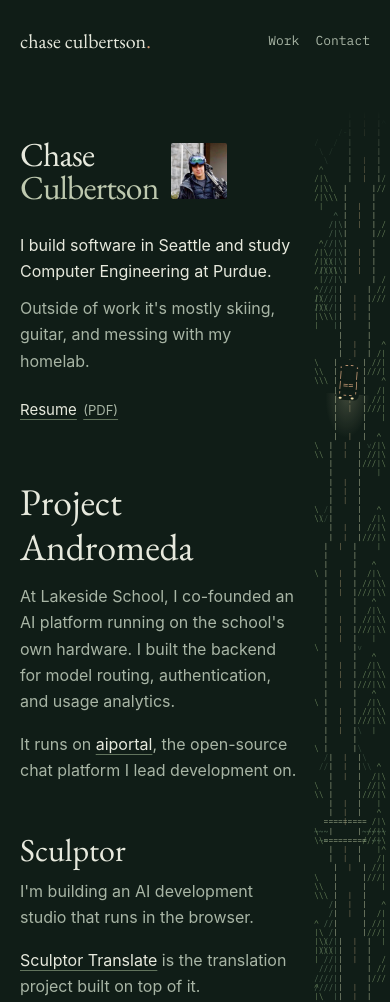
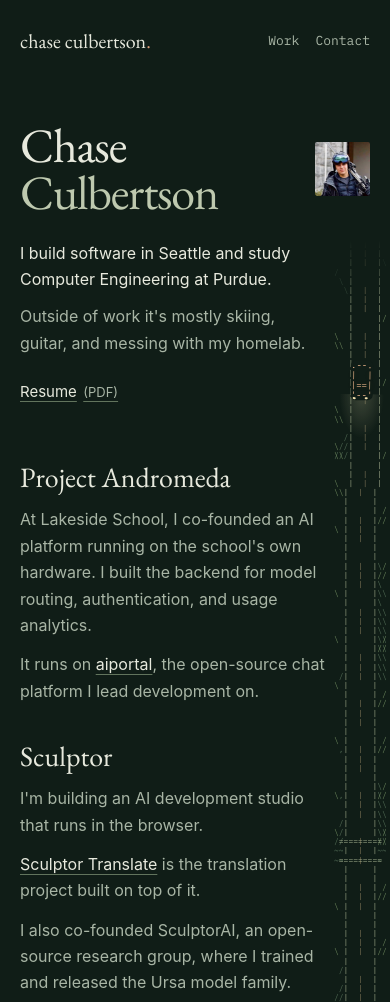
Before and after one commit to ExplodingCB/Orange, a plain HTML site: page index.html in a window 390 px wide. Shown: the top 1002 px of the page. Drawn offline with nearby package versions, Linux system fonts and the light colour scheme.

Commit message:
Fix mobile name hierarchy and rebalance the roadside layout

```diff
--- a/journey.js
+++ b/journey.js
@@ -110,6 +110,15 @@ String.raw`     ^
                 return (seed - 1) / 2147483646;
             };
             if (!j.el || getComputedStyle(j.el).display === 'none') return;
+            // On phones, give the name and portrait the full width before the road starts.
+            const heading = document.querySelector('.intro-heading');
+            if (matchMedia('(max-width: 700px)').matches && heading && j.el.offsetParent) {
+                const headingBottom = heading.getBoundingClientRect().bottom;
+                const parentTop = j.el.offsetParent.getBoundingClientRect().top;
+                j.el.style.top = `${Math.round(headingBottom - parentTop + 24)}px`;
+            } else {
+                j.el.style.removeProperty('top');
+            }
             j.fs = parseFloat(getComputedStyle(j.road).fontSize);
             j.charW = j.fs * 0.6;
             j.lineH = j.fs * 1.15;
--- a/styles.css
+++ b/styles.css
@@ -171,18 +171,31 @@ h1 span { color: var(--fern); }
     .portrait { width: 80px; }
 }
 @media (max-width: 700px) {
-    .site-shell { width: calc(100% - 2.5rem); max-width: 540px; --road-space: 72px; }
+    .site-shell { width: calc(100% - 2.5rem); max-width: 540px; --road-space: 44px; }
     .nav { min-height: 82px; gap: 1rem; }
     .nav-name { font-size: 1.25rem; }
     .nav-links { gap: 1rem; font-size: .8125rem; }
     .nav-links a { padding-block: .8rem; }
     .page { width: calc(100% - var(--road-space)); }
-    .hero { padding-block: 3.5rem 3rem; }
-    h1 { font-size: clamp(2.1rem, 7.4vw, 3rem); }
-    .intro-heading { gap: .75rem; }
-    .portrait { width: 56px; }
+    .hero { padding-block: 2.5rem 3rem; }
+    .intro-heading {
+        display: grid;
+        grid-template-columns: minmax(0, 1fr) clamp(3rem, 14vw, 4rem);
+        align-items: center;
+        gap: 1rem;
+        width: calc(100% + var(--road-space));
+    }
+    h1 { font-size: clamp(3rem, 12vw, 4rem); line-height: .98; }
+    .portrait { width: 100%; }
+    .intro-copy { margin-top: 1.5rem; }
+    .work { max-width: none; }
+    .secondary-project h2 { font-size: 1.5rem; }
+    .featured-project h2, .sculptor-project h2 { font-size: 1.75rem; line-height: 1.2; margin-bottom: .75rem; }
+    .work p { line-height: 1.65; }
+    .work .project-note { margin-top: .8rem; }
+    .secondary-project, .sculptor-project { margin-top: 2.25rem; }
     .contact { padding-block: 3rem 3.25rem; }
-    .journey { top: 110px; bottom: 145px; right: -16px; width: var(--road-space); }
+    .journey { top: 260px; bottom: 145px; right: -16px; width: 52px; }
     .scene { font-size: 8px; }
     .car { font-size: 9px; }
     .car-wrap::before { height: 45px; }
@@ -195,11 +208,9 @@ h1 span { color: var(--fern); }
     .footer-location { flex-basis: 100%; }
 }
 @media (max-width: 380px) {
-    .site-shell { width: calc(100% - 2rem); --road-space: 58px; }
+    .site-shell { width: calc(100% - 2rem); }
     .nav-name { font-size: 1.125rem; }
     .nav-links { gap: .7rem; font-size: .75rem; }
-    .intro-heading { gap: .75rem; }
-    .portrait { width: 48px; }
 }
 @media (prefers-reduced-motion: reduce) {
     html { scroll-behavior: auto; }
```
